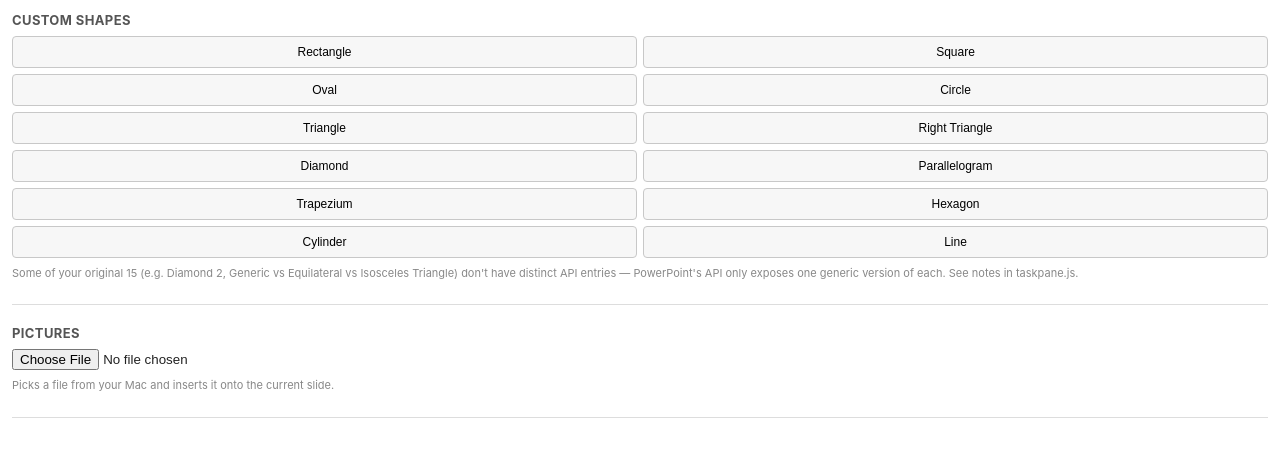
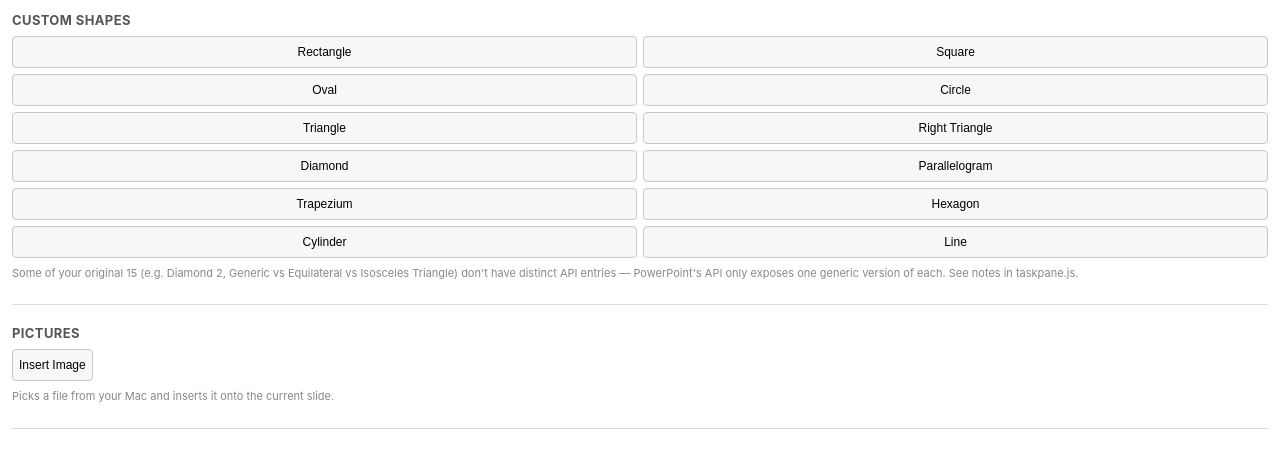
Before and after one commit to ilovephysics120415-creator/Ms-Office, a website built with webpack: page Powerpoint-Add-In/Quick-Tools/src/taskpane/taskpane.html in a window 1280 px wide. Built offline with nearby package versions, Linux system fonts and the light colour scheme; a script that the page names is missing.

Commit message:
Add files via upload

```diff
--- a/Powerpoint-Add-In/Quick-Tools/src/taskpane/taskpane.html
+++ b/Powerpoint-Add-In/Quick-Tools/src/taskpane/taskpane.html
@@ -30,11 +30,15 @@
 
     <section class="group">
       <h2>Pictures</h2>
-      <input type="file" id="picture-input" accept="image/*" />
+
+      <!-- Hidden file input -->
+      <input type="file" id="picture-input" accept="image/*" style="display: none;" />
+
+      <!-- Styled action button -->
+      <button type="button" class="btn" onclick="document.getElementById('picture-input').click()">Insert Image</button>
+
       <p class="note">Picks a file from your Mac and inserts it onto the current slide.</p>
     </section>
-
-
 
     <div id="status"></div>
   </div>
```
